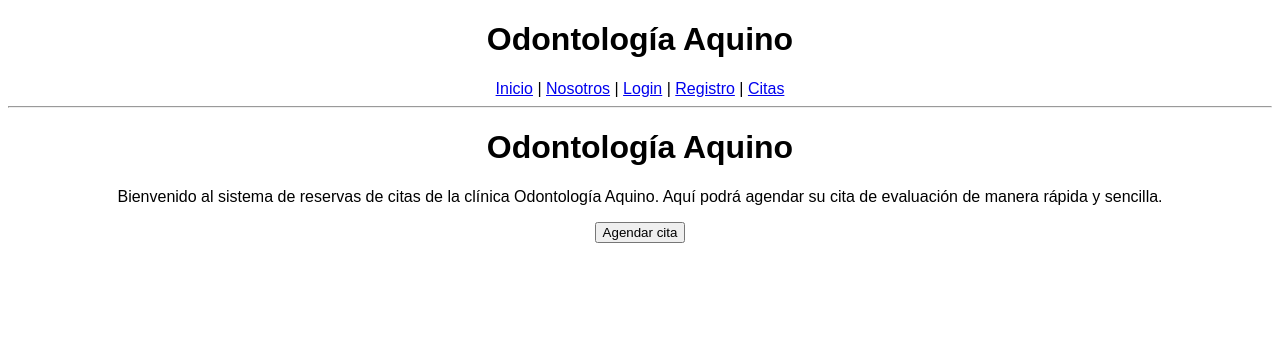
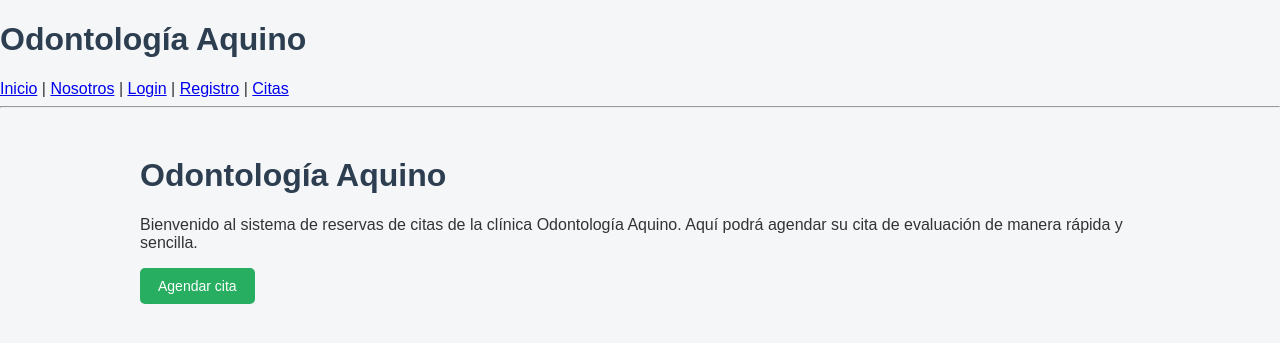
Before and after one commit to GusLinares17/proyecto_grupal, a Flask app: page / in a window 1280 px wide. Shown: the top 343 px of the page. Run offline with Flask 3, Linux system fonts and the light colour scheme.

Commit message:
Implementando css

```diff
--- a/static/css/styles.css
+++ b/static/css/styles.css
@@ -1,4 +1,49 @@
+/* ===== ESTILO GENERAL ===== */
 body {
-    font-family: Arial, sans-serif;
-    text-align: center;
+    margin: 0;
+    font-family: Arial, Helvetica, sans-serif;
+    background-color: #f4f6f8;
+    color: #333;
 }
+
+.contenedor {
+    max-width: 1000px;
+    margin: 0 auto;
+    padding: 20px;
+}
+
+/* ===== TÍTULOS ===== */
+h1, h2, h3 {
+    color: #2c3e50;
+}
+
+/* ===== BOTONES ===== */
+.boton {
+    padding: 10px 18px;
+    border: none;
+    border-radius: 5px;
+    font-size: 14px;
+    cursor: pointer;
+}
+
+.boton-disponible {
+    background-color: #27ae60;
+    color: white;
+}
+
+.boton-ocupado {
+    background-color: #c0392b;
+    color: white;
+    cursor: not-allowed;
+}
+
+/* ===== MENSAJES ===== */
+.mensaje-ok {
+    color: #27ae60;
+    font-weight: bold;
+}
+
+.mensaje-error {
+    color: #c0392b;
+    font-weight: bold;
+}
```
